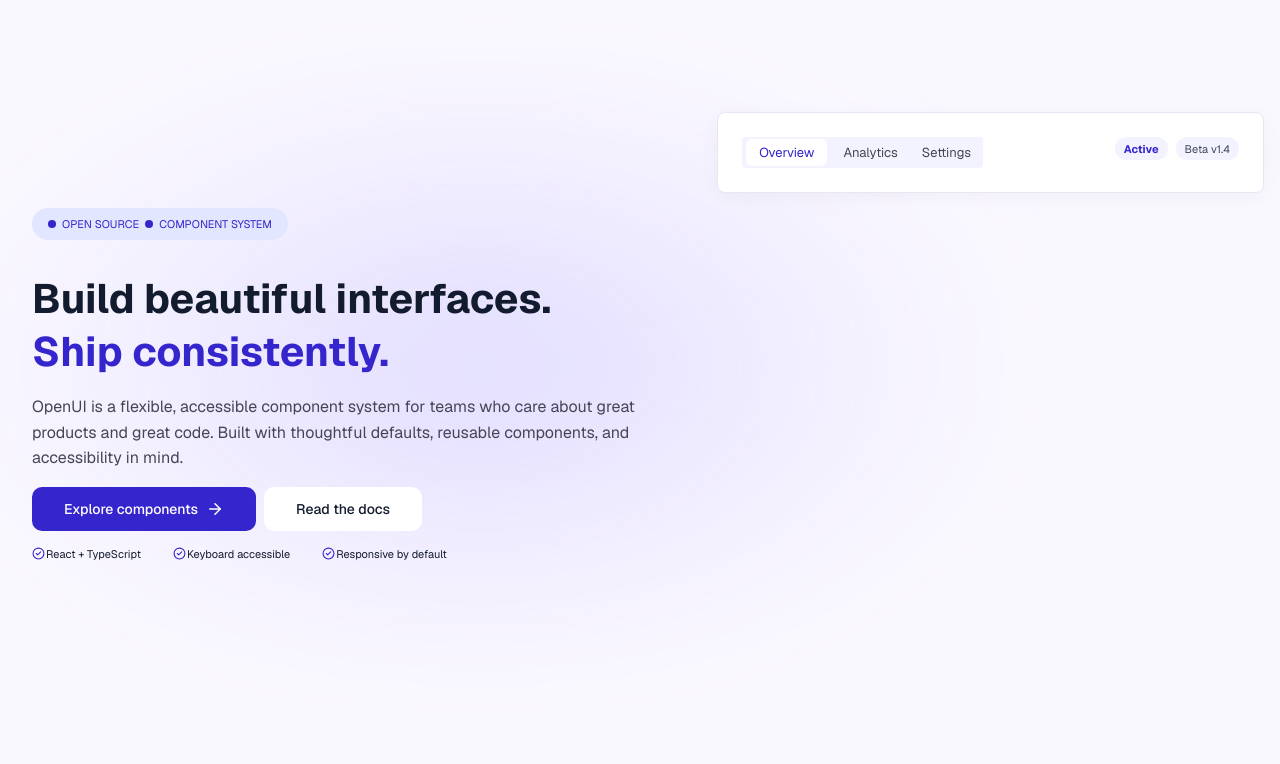
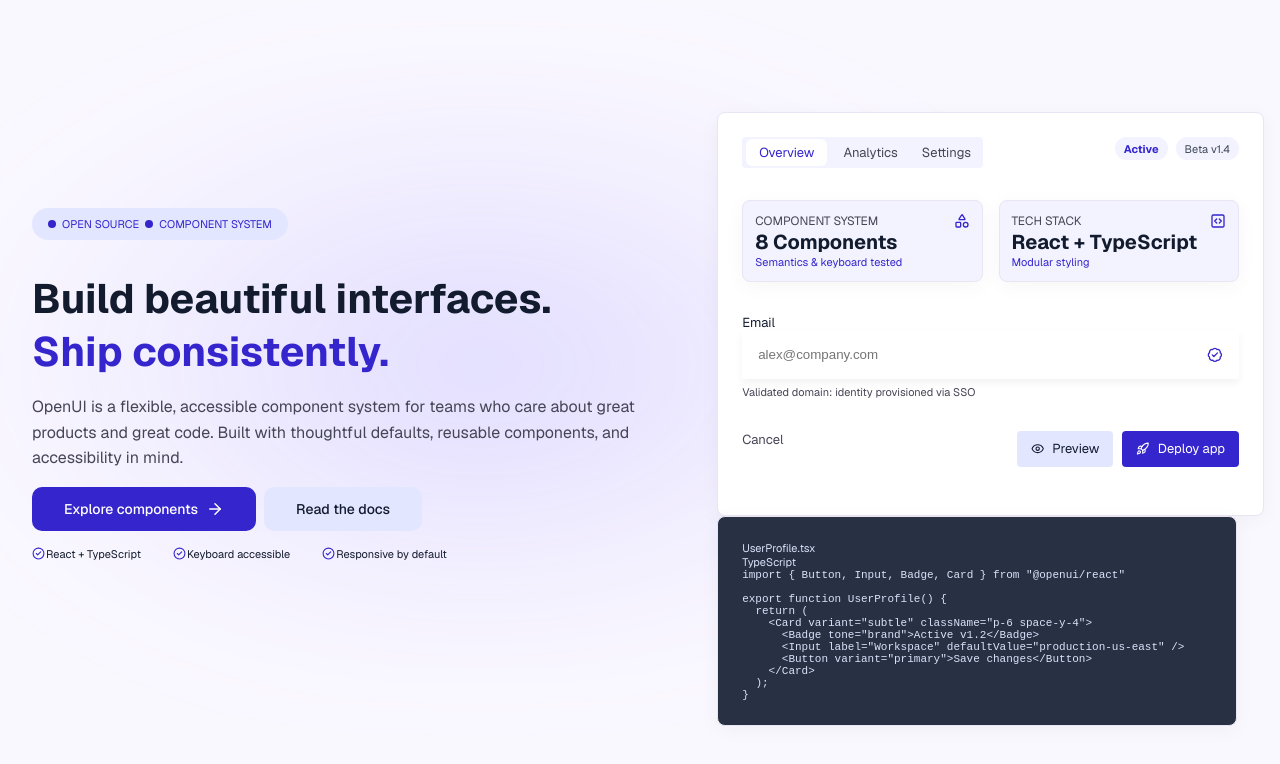
Before and after one commit to adeboyeMary/my_openUI, a Next.js app: page / in a window 1280 px wide. Shown: the top 764 px of the page. Built offline with nearby package versions, Linux system fonts and the light colour scheme.

Commit message:
hero2 user interface

```diff
--- a/src/app/page.module.scss
+++ b/src/app/page.module.scss
@@ -134,6 +134,9 @@
       margin-top: 6rem;
       width: 45%;
 
+      .heroCardContainer {
+        padding-bottom: 3rem;
+
         .nav {
           display: flex;
           flex-direction: row;
@@ -188,6 +191,109 @@
             }
           }
         }
+
+        .divContainer {
+          display: flex;
+          flex-direction: row;
+          gap: 1rem;
+          margin-top: 2rem;
+          margin-bottom: 2rem;
+          width: 100%;
+
+          .componentSystemDiv {
+            background-color: #f2f3ff;
+            width: 50%;
+            padding: 12px;
+
+            .div {
+              display: flex;
+              flex-direction: row;
+              justify-content: space-between;
+
+              .span {
+                font-size: 12px;
+                font-weight: normal;
+                color: #464555;
+              }
+            }
+
+            .firstParagraph {
+              font-size: 20px;
+              font-weight: bold;
+              color: #131b2e;
+            }
+            .secondParagraph {
+              font-size: 11px;
+              font-weight: normal;
+              color: #3525cd;
             }
           }
         }
+
+        .form {
+          display: flex;
+          flex-direction: column;
+
+          .label {
+            color: #131b2e;
+            font-size: 13px;
+            font-weight: normal;
+          }
+
+          .inputDiv {
+            display: flex;
+            flex-direction: row;
+            justify-content: space-between;
+            padding: 1rem;
+            background-color: white;
+            box-shadow: 0px 4px 8px rgba(0, 0, 0, 0.05);
+            transition: box-shadow 0.2s ease-in-out; // Smooth transition when clicked
+
+            .input,
+            &:focus {
+              border-style: none;
+              outline: none;
+              width: 80%;
+            }
+          }
+          .p {
+            font-size: 11px;
+            font-weight: normal;
+            color: #464555;
+            margin-top: 6px;
+          }
+        }
+
+        .cardFooter {
+          display: flex;
+          flex-direction: row;
+          justify-content: space-between;
+          margin-top: 2rem;
+          font-size: 13px;
+          color: #464555;
+          font-weight: normal;
+
+          .buttonDiv {
+            display: flex;
+            gap: 9px;
+
+            .button {
+              border-radius: 4px;
+            }
+          }
+        }
+      }
+
+      .codeSection {
+        background-color: #283044;
+        border-radius: 8px;
+        // width: 562.39px;
+        // height: 255.63px;
+        overflow: hidden;
+        color: #dbe2fa;
+        font-size: 11px;
+        width: 95%;
+      }
+    }
+  }
+}
--- a/src/app/page.tsx
+++ b/src/app/page.tsx
@@ -1,7 +1,15 @@
 import Button from "@/components/ui/Button/Button";
 import styles from "./page.module.scss";
 import Card from "@/components/ui/Card/Card";
-import { ArrowRight, CircleCheck } from "lucide-react";
+import {
+  ArrowRight,
+  BadgeCheck,
+  CircleCheck,
+  Eye,
+  Rocket,
+  Shapes,
+  SquareCode,
+} from "lucide-react";
 import { DUMMY_WORDS } from "@/constants/dummy";
 
 const Home = () => {
@@ -31,10 +39,15 @@ const Home = () => {
               </p>
             </>
             <div className={styles.buttonDiv}>
-              <Button rightIcon={<ArrowRight width={18} height={18} />}>
+              <Button
+                aria-label="explore components button"
+                rightIcon={<ArrowRight width={18} height={18} />}
+              >
                 Explore components
               </Button>
-              <Button variant="secondary">Read the docs</Button>
+              <Button aria-label="Read docs button" variant="secondary">
+                Read the docs
+              </Button>
             </div>
             <ul className={styles.ul}>
               {DUMMY_WORDS.map((l) => (
@@ -51,7 +64,7 @@ const Home = () => {
           </div>
 
           <div className={styles.hero2}>
-            <Card>
+            <Card className={styles.heroCardContainer}>
               <div className={styles.nav}>
                 <div className={styles.leftNav}>
                   <span className={styles.overviewBox}>Overview</span>
@@ -63,6 +76,100 @@ const Home = () => {
                   <span className={styles.betaBox}>Beta v1.4</span>
                 </div>
               </div>
+
+              <div className={styles.divContainer}>
+                <Card className={styles.componentSystemDiv}>
+                  <div className={styles.div}>
+                    <span className={styles.span}>COMPONENT SYSTEM</span>
+                    <Shapes color="#3525CD" size={16} />
+                  </div>
+                  <p className={styles.firstParagraph}> 8 Components</p>
+                  <p className={styles.secondParagraph}>
+                    Semantics & keyboard tested
+                  </p>
+                </Card>
+                <Card className={styles.componentSystemDiv}>
+                  <div className={styles.div}>
+                    <span className={styles.span}>TECH STACK</span>
+                    <SquareCode color="#3525CD" size={16} />
+                  </div>
+                  <p className={styles.firstParagraph}>React + TypeScript</p>
+                  <p className={styles.secondParagraph}>Modular styling</p>
+                </Card>
+              </div>
+
+              <form className={styles.form}>
+                <label className={styles.label}>Email</label>
+                <div className={styles.inputDiv}>
+                  <input
+                    placeholder="alex@company.com"
+                    className={styles.input}
+                  />
+                  <BadgeCheck color="#3525CD" size={15.75} />
+                </div>
+
+                <p className={styles.p}>
+                  Validated domain: identity provisioned via SSO
+                </p>
+              </form>
+
+              <div className={styles.cardFooter}>
+                <p>Cancel</p>
+                <div className={styles.buttonDiv}>
+                  <Button
+                    className={styles.button}
+                    size="sm"
+                    variant="secondary"
+                    aria-label=""
+                    leftIcon={<Eye size={13.38} color="#131B2E" />}
+                  >
+                    Preview
+                  </Button>
+                  <Button
+                    className={styles.button}
+                    size="sm"
+                    aria-label=""
+                    leftIcon={<Rocket size={13.38} color="white" />}
+                  >
+                    Deploy app
+                  </Button>
+                </div>
+              </div>
+            </Card>
+
+            <Card className={styles.codeSection}>
+              <div>
+                <div>
+                  <p>UserProfile.tsx</p>
+                </div>
+                <p>TypeScript</p>
+              </div>
+
+              {/* the code section */}
+              <pre>
+                <code>
+                  import {"{"} Button, Input, Badge, Card {"}"} from
+                  "@openui/react"
+                  {"\n\n"}
+                  export function UserProfile() {"{"}
+                  {"\n  "}
+                  return ({"\n    "}
+                  &lt;Card variant="subtle" className="p-6 space-y-4"&gt;
+                  {"\n      "}
+                  &lt;Badge tone="brand"&gt;Active v1.2&lt;/Badge&gt;
+                  {"\n      "}
+                  &lt;Input label="Workspace" defaultValue="production-us-east"
+                  /&gt;
+                  {"\n      "}
+                  &lt;Button variant="primary"&gt;Save changes&lt;/Button&gt;
+                  {"\n    "}
+                  &lt;/Card&gt;
+                  {"\n  "}
+                  );
+                  {"\n"}
+                  {"}"}
+                </code>
+              </pre>
             </Card>
           </div>
         </section>
--- a/src/components/ui/Button/Button.module.scss
+++ b/src/components/ui/Button/Button.module.scss
@@ -25,6 +25,7 @@
   height: 36px;
   padding: 0 14px;
   font-size: 13px;
+  font-weight: normal;
 }
 
 .md {
@@ -47,7 +48,7 @@
 }
 
 .secondary {
-  background: #ffffff;
+  background: #e2e7ff;
   color: #131b2e;
 }
 
--- a/src/components/ui/Button/Button.tsx
+++ b/src/components/ui/Button/Button.tsx
@@ -5,6 +5,7 @@ interface ButtonProps extends React.ButtonHTMLAttributes<HTMLButtonElement> {
   size?: "sm" | "md" | "lg";
   rightIcon?: React.ReactNode;
   leftIcon?: React.ReactNode;
+  "aria-label": string;
 }
 
 export default function Button({
@@ -14,10 +15,12 @@ export default function Button({
   rightIcon,
   leftIcon,
   className = "",
+  "aria-label": ariaLabel,
   ...props
 }: ButtonProps) {
   return (
     <button
+      aria-label={ariaLabel}
       className={`${styles.button} ${styles[variant]} ${styles[size]} ${className}`}
       {...props}
     >
```
Lines whose indentation alone changed are shown as unchanged.
